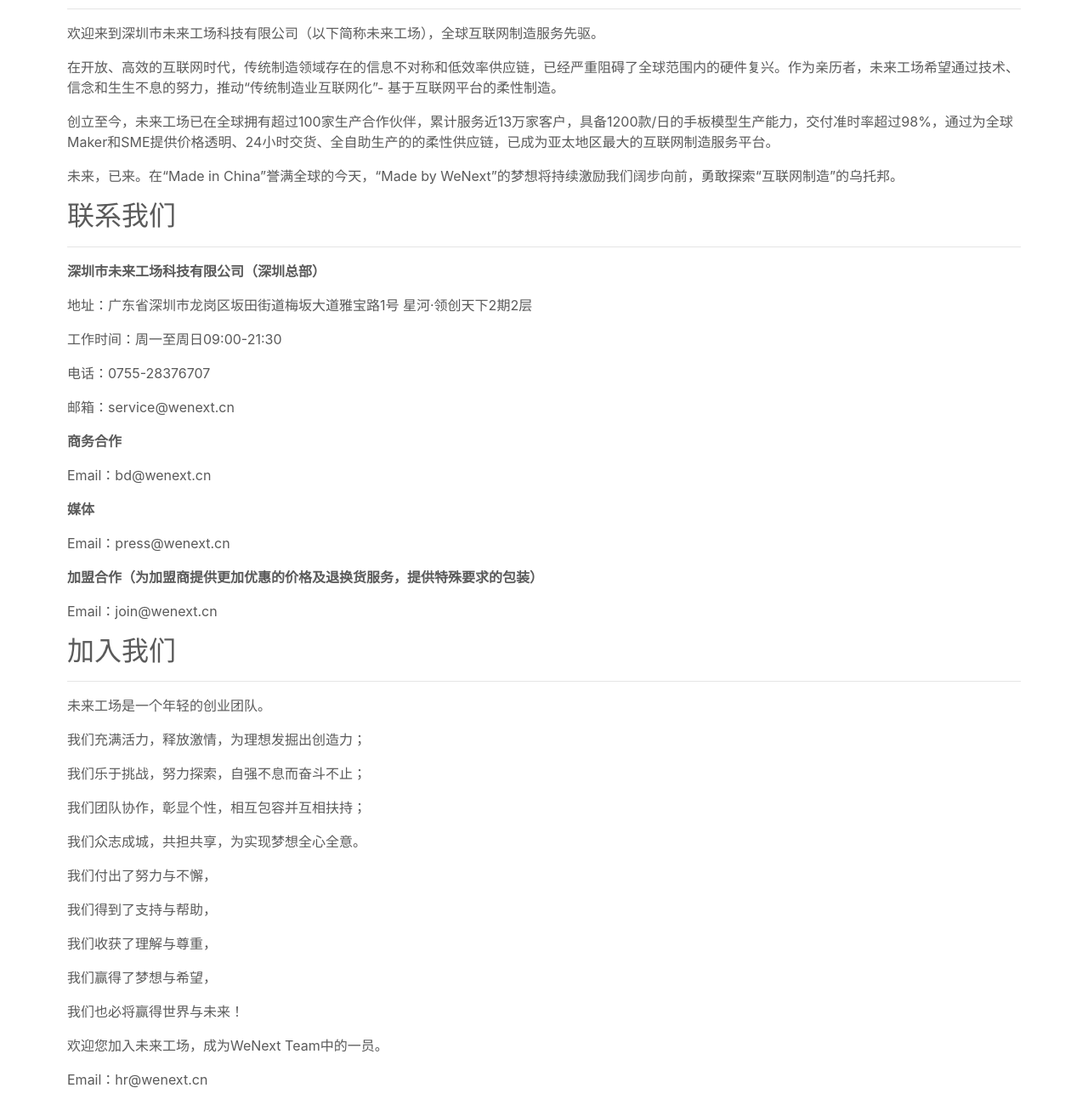
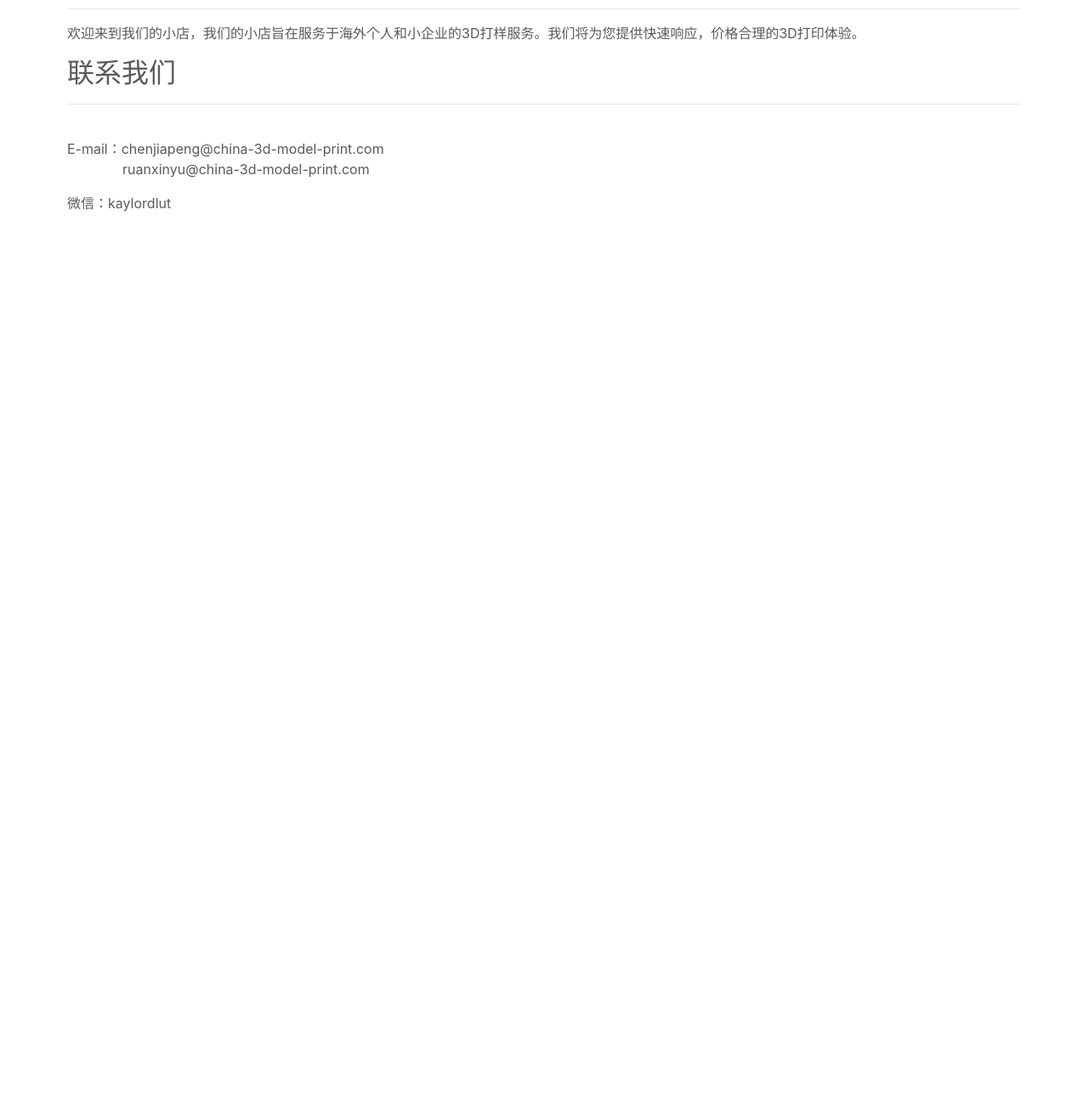
Before and after one commit to RuanXinyu/china-3d-model-print, a plain HTML site: page contact.html in a window 1280 px wide. Shown: the part 140-1440 px from the top of the page at 85% size. After the commit the page ends 800 px from the top, so only its background shows below. Drawn offline with nearby package versions, Linux system fonts and the light colour scheme.

Commit message:
Update contact info

```diff
--- a/contact.html
+++ b/contact.html
@@ -1,5 +1,5 @@
 <!doctype html>
-<html lang="en">
+<html lang="en" xmlns="http://www.w3.org/1999/html" xmlns="http://www.w3.org/1999/html">
   <head>
     <meta charset="utf-8">
     <meta name="viewport" content="width=device-width, initial-scale=1, shrink-to-fit=no">
@@ -42,39 +42,12 @@
         <div class="container mt-5" style="max-width: 90%">
           <h2>了解我们</h2><hr>
           <div>
-              <p>欢迎来到深圳市未来工场科技有限公司（以下简称未来工场），全球互联网制造服务先驱。</p>
-              <p>在开放、高效的互联网时代，传统制造领域存在的信息不对称和低效率供应链，已经严重阻碍了全球范围内的硬件复兴。作为亲历者，未来工场希望通过技术、信念和生生不息的努力，推动“传统制造业互联网化”- 基于互联网平台的柔性制造。</p>
-              <p>创立至今，未来工场已在全球拥有超过100家生产合作伙伴，累计服务近13万家客户，具备1200款/日的手板模型生产能力，交付准时率超过98%，通过为全球Maker和SME提供价格透明、24小时交货、全自助生产的的柔性供应链，已成为亚太地区最大的互联网制造服务平台。</p>
-              <p>未来，已来。在“Made in China”誉满全球的今天，“Made by WeNext”的梦想将持续激励我们阔步向前，勇敢探索“互联网制造”的乌托邦。</p>
+              <p>欢迎来到我们的小店，我们的小店旨在服务于海外个人和小企业的3D打样服务。我们将为您提供快速响应，价格合理的3D打印体验。</p>
           </div>
           <h2>联系我们</h2><hr>
           <div>
-              <p><b>深圳市未来工场科技有限公司（深圳总部）</b></p>
-              <p>地址：广东省深圳市龙岗区坂田街道梅坂大道雅宝路1号 星河·领创天下2期2层</p>
-              <p>工作时间：周一至周日09:00-21:30</p>
-              <p>电话：0755-28376707</p>
-              <p>邮箱：service@wenext.cn</p>
-              <b>商务合作</b></p>
-              <p>Email：bd@wenext.cn</p>
-              <b>媒体</b></p>
-              <p>Email：press@wenext.cn</p>
-              <p><b>加盟合作（为加盟商提供更加优惠的价格及退换货服务，提供特殊要求的包装）</b></p>
-              <p>Email：join@wenext.cn</p>
-          </div>
-          <h2>加入我们</h2><hr>
-          <div>
-              <p>未来工场是一个年轻的创业团队。</p>
-              <p>我们充满活力，释放激情，为理想发掘出创造力；</p>
-              <p>我们乐于挑战，努力探索，自强不息而奋斗不止；</p>
-              <p>我们团队协作，彰显个性，相互包容并互相扶持；</p>
-              <p>我们众志成城，共担共享，为实现梦想全心全意。</p>
-              <p>我们付出了努力与不懈，</p>
-              <p>我们得到了支持与帮助，</p>
-              <p>我们收获了理解与尊重，</p>
-              <p>我们赢得了梦想与希望，</p>
-              <p>我们也必将赢得世界与未来！</p>
-              <p>欢迎您加入未来工场，成为WeNext Team中的一员。</p>
-              <p>Email：hr@wenext.cn</p>
+              <br>E-mail：chenjiapeng@china-3d-model-print.com<p style="text-indent:25px;margin-left:40px" >ruanxinyu@china-3d-model-print.com</p></p>
+              <p>微信：kaylordlut</p>
           </div>
         </div>
     </main>
```
